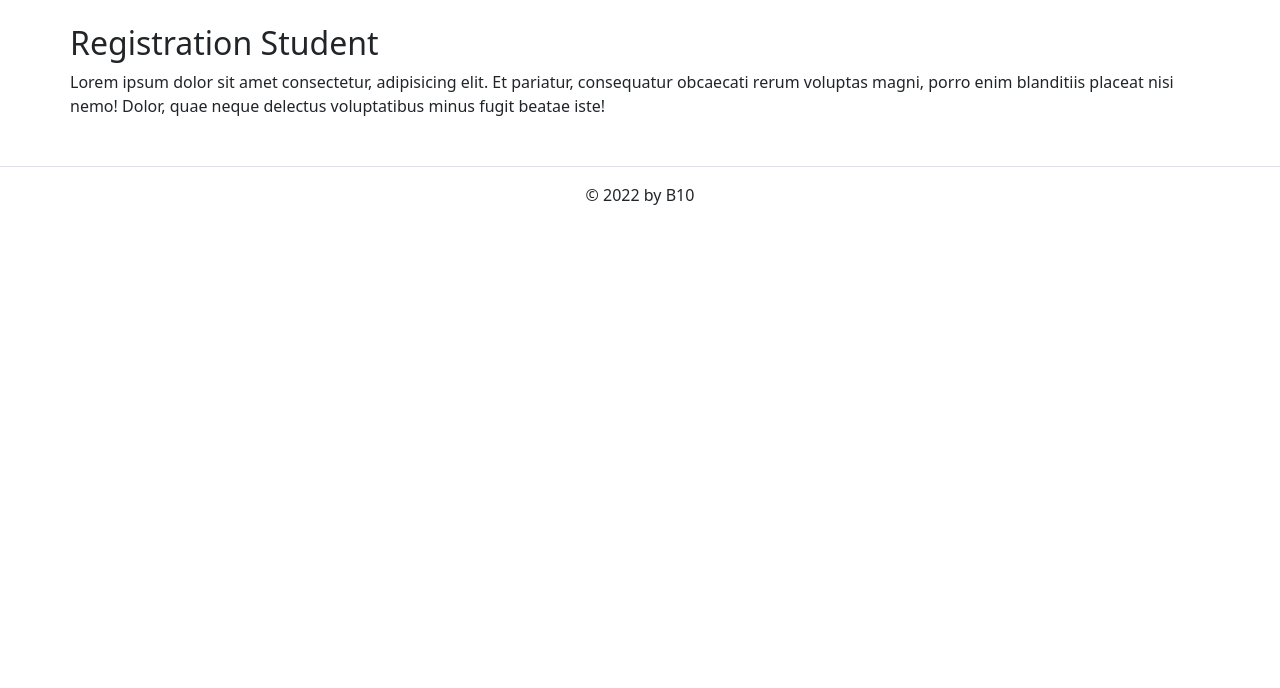
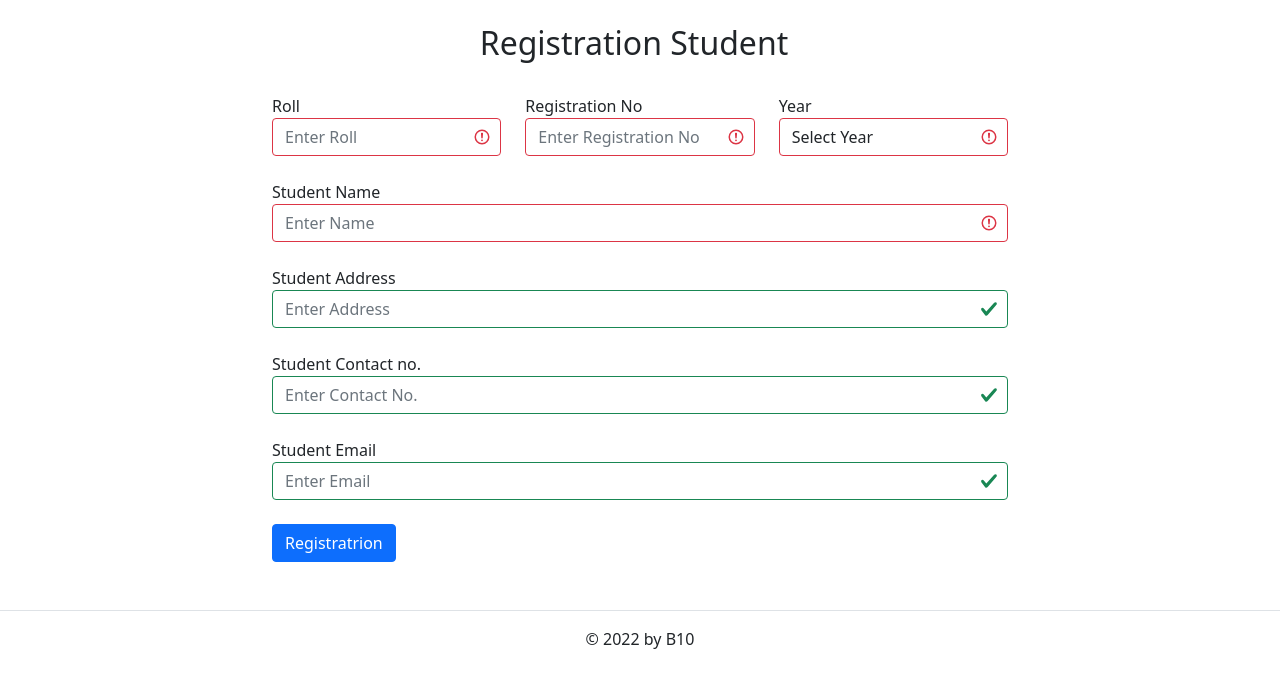
Before and after one commit to tarikjessoreit/b10-hsc-sms, a PHP site: page /student-add.php in a window 1280 px wide. Shown: the part 56-744 px from the top of the page. Run offline with PHP 8.4, Linux system fonts and the light colour scheme; some libraries are stand-ins or nearby versions.

Commit message:
fronend almost done!

```diff
--- a/student-add.php
+++ b/student-add.php
@@ -1,11 +1,60 @@
 <?php include "header.php"; ?>
     <div class="container py-4">
       <div class="row">
-        <div class="pagetitle h2 ps-0">Registration Student</div>
+        <div class="pagetitle h2 ps-0 text-center">Registration Student</div>
       </div>
 
-      <div class="row">
-        Lorem ipsum dolor sit amet consectetur, adipisicing elit. Et pariatur, consequatur obcaecati rerum voluptas magni, porro enim blanditiis placeat nisi nemo! Dolor, quae neque delectus voluptatibus minus fugit beatae iste!
+      <div class="row d-flex justify-content-center">
+       <div class="col-md-8">
+         <form class="was-validated">
+            <div class="row">
+              <div class="form-group col-md-4 mt-4">
+                <label for="stdReg">Roll</label>
+                <input type="text" name="std_roll" class="form-control" id="stdRoll" placeholder="Enter Roll" required>
+              </div>
+
+              <div class="form-group col-md-4 mt-4">
+                <label for="stdReg">Registration No</label>
+                <input type="text" name="std_reg" class="form-control" id="stdReg" placeholder="Enter Registration No" required>
+              </div>
+
+              <div class="form-group col-md-4 mt-4">
+                <label for="stdyear">Year</label>
+                <select name="std_year" id="stdyear" class="form-control" required>
+                  <option value="">Select Year</option>
+                  <option value="1st Year">1st Year</option>
+                  <option value="2nd Year">2nd Year</option>
+                </select>
+              </div>
+            </div>
+
+            <div class="form-group mt-4" required>
+              <label for="stdName">Student Name</label>
+              <input type="text" name="std_name" class="form-control" id="stdName" placeholder="Enter Name" required>
+            </div>
+
+
+
+            <div class="form-group mt-4">
+              <label for="stdadd">Student Address</label>
+              <input type="text" name="std_address" class="form-control" id="stdadd" placeholder="Enter Address">
+            </div>
+
+            <div class="form-group mt-4">
+              <label for="stdCno">Student Contact no.</label>
+              <input type="text" name="std_contact_no" class="form-control" id="stdCno" placeholder="Enter Contact No.">
+            </div>
+
+            <div class="form-group mt-4">
+              <label for="stdEmail">Student Email</label>
+              <input type="text" name="std_email" class="form-control" id="stdEmail" placeholder="Enter Email">
+            </div>
+
+            <div class="col-md-12 mt-4">
+              <input type="submit" name="std_reg_btn" class="btn btn-primary" value="Registratrion">
+            </div>
+          </form>
+       </div>
       </div>
     </div>
 <?php include "footer.php"; ?>
```
